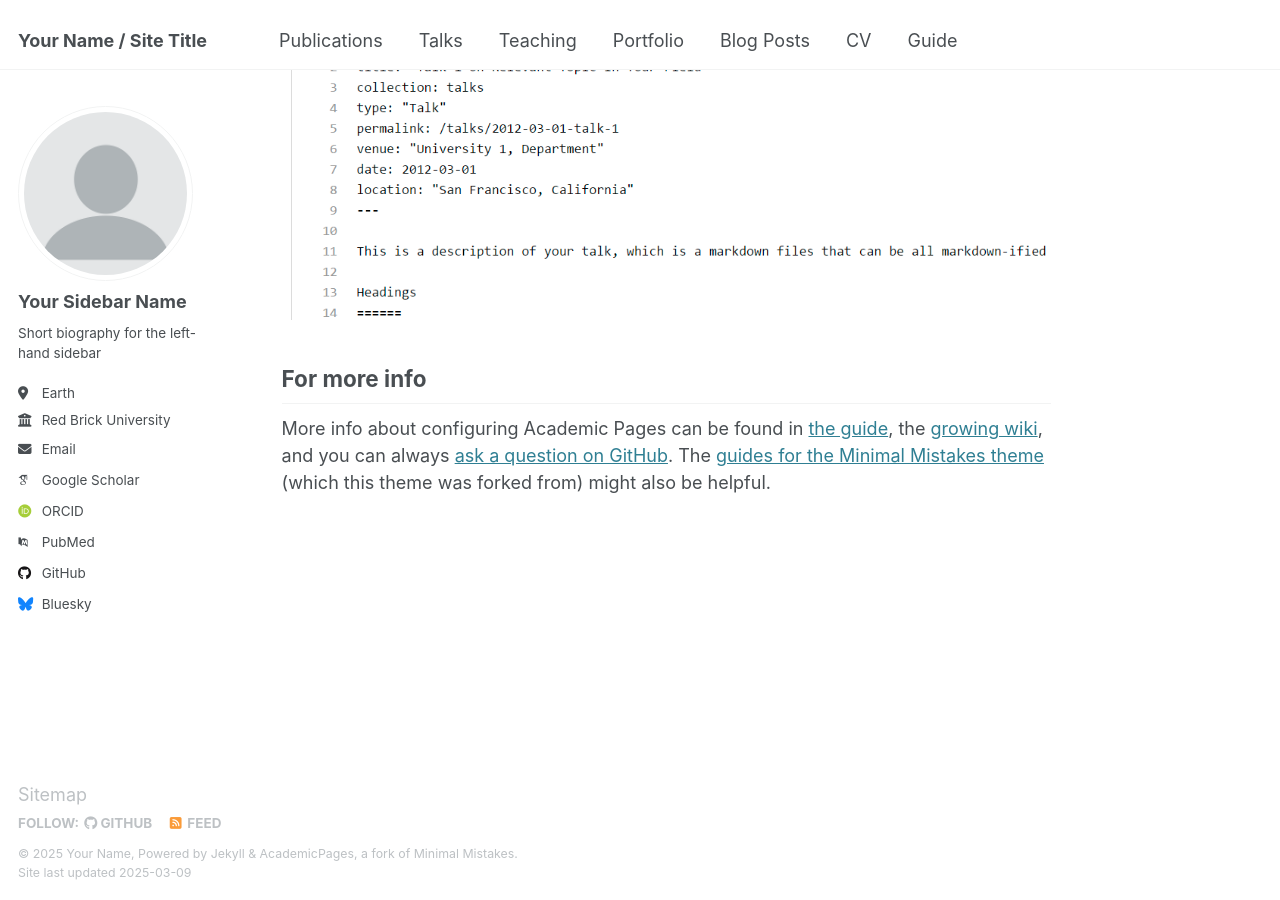
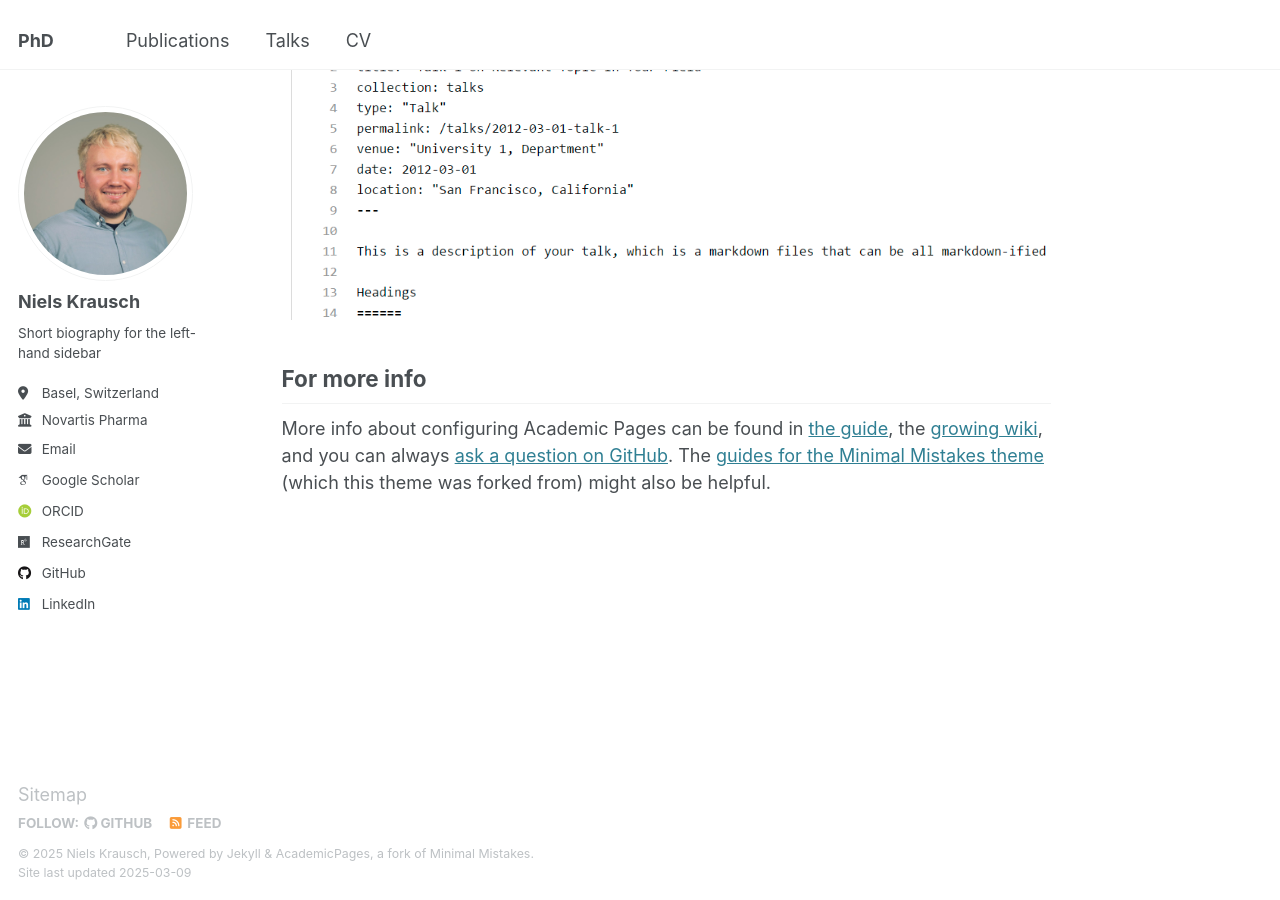
Before and after one commit to nkrausch/nkrausch.github.io, a Jekyll site: the page built from _pages/about.md, in a window 1280 px wide and 900 px high, scrolled down 2642 px. Built offline with Jekyll 4.4.1, drawn with Linux system fonts in a browser that asks for light colours; some web fonts are replaced.

Commit message:
Add profile picture and infos

```diff
--- a/_config.yml
+++ b/_config.yml
@@ -9,36 +9,36 @@
 # Basic Site Settings
 locale                   : "en-US"
 site_theme               : "default"
-title                    : "Your Name / Site Title"
+title                    : "PhD"
 title_separator          : "-"
-name                     : &name "Your Name"
-description              : &description "personal description"
-url                      : https://academicpages.github.io # the base hostname & protocol for your site e.g. "https://[your GitHub username].github.io"
+name                     : &name "Niels Krausch"
+description              : &description "Postdoc in Bioproces Modelling and New Tech"
+url                      : https://nkrausch.github.io # the base hostname & protocol for your site e.g. "https://[your GitHub username].github.io"
 baseurl                  : "" # the subpath of your site, e.g. "/blog"
-repository               : "academicpages/academicpages.github.io"
+repository               : "nkrausch/nkrausch.github.io"
 
 # Site Author - The following control what appear as part of the author content on the side bar.
 #               If a field is blank the icon and link will not appear, otherwise it will be shown.
 #               Additional customization can be done by editing /_includes/author-profile.html
 author:
   # Biographic information
-  avatar           : "profile.png"
-  name             : "Your Sidebar Name"
+  avatar           : "profile.jpg"
+  name             : "Niels Krausch"
   pronouns         : # example: "she/her"
   bio              : "Short biography for the left-hand sidebar"
-  location         : "Earth"
-  employer         : "Red Brick University"
+  location         : "Basel, Switzerland"
+  employer         : "Novartis Pharma"
   uri              : # URL
-  email            : "none@example.org"
+  email            : "niels.krausch@novartis.com"
 
   # Academic websites
   arxiv            : # URL - Update with the correct link to your profile
-  googlescholar    : "https://scholar.google.com/citations?user=PS_CX0AAAAAJ"
+  googlescholar    : "https://scholar.google.com/citations?user=-kBDgLQAAAAJ"
   impactstory      : # URL
-  orcid            : "http://orcid.org/yourorcidurl"
+  orcid            : "http://orcid.org/0000-0003-2325-6001"
   semantic         : # URL
-  pubmed           : "https://www.ncbi.nlm.nih.gov/pubmed/?term=john+snow"
-  researchgate     : # URL
+  pubmed           : # "https://www.ncbi.nlm.nih.gov/pubmed/?term=john+snow"
+  researchgate     : "https://www.researchgate.net/profile/Niels_Krausch"
   scopus           : # URL
 
   # Repositories and software development
@@ -50,7 +50,7 @@ author:
   stackoverflow    : # User number or user number and name (i.e., use "1" or "1/jeff-atwood")
 
   # Social media
-  bluesky          : "bsky.app" # Replace this with you Bluesky username
+  bluesky          : # "bsky.app" # Replace this with you Bluesky username
   facebook         : # Username
   flickr           : # Username
   foursquare       : # Username
@@ -59,7 +59,7 @@ author:
   keybase          : # Username
   instagram        : # Username
   lastfm           : # Username
-  linkedin         : # Username
+  linkedin         : "niels-krausch"
   mastodon         : # URL
   medium           : # URL
   pinterest        : # Username
--- a/_data/navigation.yml
+++ b/_data/navigation.yml
@@ -11,17 +11,14 @@ main:
   - title: "Talks"
     url: /talks/
 
-  - title: "Teaching"
-    url: /teaching/
+#  - title: "Teaching"
+#    url: /teaching/
 
-  - title: "Portfolio"
-    url: /portfolio/
+#  - title: "Portfolio"
+#    url: /portfolio/
 
-  - title: "Blog Posts"
-    url: /year-archive/
+#  - title: "Blog Posts"
+#    url: /year-archive/
 
   - title: "CV"
     url: /cv/
-
-  - title: "Guide"
-    url: /markdown/
```
Also changed, not shown: images/profile.jpg (added), images/profile.png (deleted), 2 other files.
